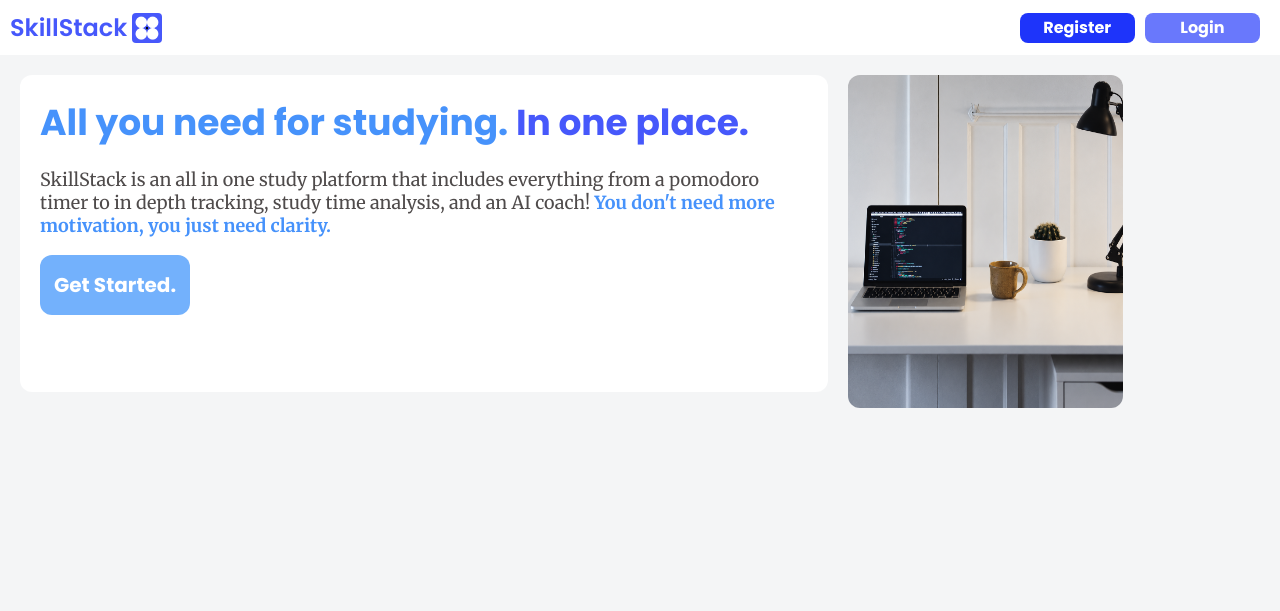
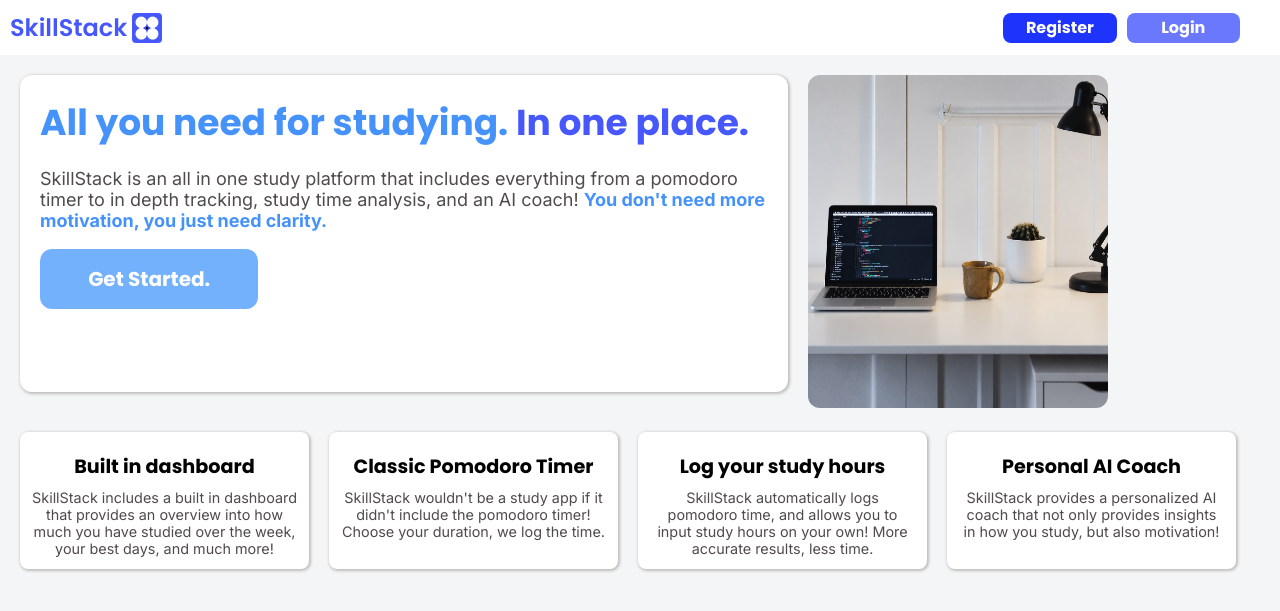
Before and after one commit to pkc0des/SkillStack, a Django app: page / in a window 1280 px wide. Shown: the top 611 px of the page. Run offline with Django 5.2, Linux system fonts and the light colour scheme.

Commit message:
Restructued fonts and added a component to home.html

```diff
--- a/accounts/static/accounts/home.css
+++ b/accounts/static/accounts/home.css
@@ -1,6 +1,10 @@
+* {
+    box-sizing: border-box;
+}
 .home-container {
     display: flex;
     flex-direction: row;
+    width: 100%;
 }
 
 
@@ -12,11 +16,12 @@
     width: 60%;
     padding: 20px;
     border-radius: 12px;
+    box-shadow: 1px 1px 3px 1px #bdbdbd;
 }
 
 .hero-card .header {
     font-size: 36px;
-    font-family: "Poppins", sans-serif;
+    font-family: var(--font-primary);
     color: hsl(215, 96%, 63%);
     margin: 0px;
 }
@@ -27,7 +32,7 @@
 
 .hero-card .short-description {
     font-size: 18px;
-    font-family: "Merriweather", sans-serif;
+    font-family: var(--font-secondary);
     color: var(--descriptive-text);
 }
 
@@ -37,7 +42,7 @@
 }
 
 .hero-card .get-started-btn {
-    width: 150px;
+    width: 30%;
     height: 60px;
     font-size: 20px;
     background-color: hsl(213, 96%, 72%);
@@ -45,7 +50,8 @@
     border: none;
     color: white;
     font-weight: bold;
-    font-family: "Poppins", sans-serif;
+
+    font-family: var(--font-primary);
     cursor: pointer;
 }
 
@@ -55,8 +61,42 @@
 }
 
 .img-container .example-image {
-    width: 275px;
+    width: 90%;
     height: 333px;
     margin-top: 20px;
     border-radius: 12px;
 }
+
+.feature-container {
+    display: flex;
+    flex-direction: row;
+    width: 95%;
+    gap: 20px;
+    background-color: var(--bg);
+    margin: 20px;
+}
+
+.feature-container .feature {
+    display: flex;
+    flex-direction: column;
+    background-color: var(--card);
+    padding: 12px;
+    width: 25%;
+    text-align: center;
+    border-radius: 8px;
+    box-shadow: 1px 1px 3px 1px #bdbdbd;
+}
+
+.feature-container .feature .feature-header {
+    font-family: var(--font-primary);
+    font-size: 1.2em;
+    margin: 8px;
+}
+
+.feature-container .feature .feature-description {
+    margin: 0px;
+    font-family: var(--font-secondary);
+    font-size: 0.9em;
+    text-align: center;
+    color: var(--descriptive-text);
+}
--- a/accounts/static/accounts/layout.css
+++ b/accounts/static/accounts/layout.css
@@ -3,6 +3,8 @@
     --card: #FFFFFF;
     --text: hsl(234, 96%, 63%);
     --descriptive-text: rgb(79, 75, 75);
+    --font-primary: "Poppins", sans-serif;
+    --font-secondary: "Inter", sans-serif;
 }
 
 body {
--- a/accounts/templates/accounts/home.html
+++ b/accounts/templates/accounts/home.html
@@ -19,6 +19,30 @@
         <div class="img-container">
             <img class="example-image" src="{% static 'accounts/images/student.png' %}">
         </div>
+    </div>
+    <div class="feature-container">
+        <div class="feature">
+            <h3 class="feature-header">Built in dashboard</h3>
+            <p class="feature-description">SkillStack includes a built in dashboard that provides an overview into how much you have studied over the week, your best days, and much more!</p>
+
+        </div>
+
+        <div class="feature">
+            <h3 class="feature-header">Classic Pomodoro Timer</h3>
+            <p class="feature-description">SkillStack wouldn't be a study app if it didn't include the pomodoro timer! Choose your duration, we log the time.</p>
+        </div>
+
+        <div class="feature">
+            <h3 class="feature-header">Log your study hours</h3>
+            <p class="feature-description">SkillStack automatically logs pomodoro time, and allows you to input study hours on your own! More accurate results, less time.</p>
+
+        </div>
+
+        <div class="feature">
+            <h3 class="feature-header">Personal AI Coach</h3>
+            <p class="feature-description">SkillStack provides a personalized AI coach that not only provides insights in how you study, but also motivation!</p>
+
+        </div>
 
     </div>
 
--- a/accounts/templates/accounts/layout.html
+++ b/accounts/templates/accounts/layout.html
@@ -11,7 +11,7 @@
         <link rel="stylesheet" href="{% static 'accounts/layout.css' %}">
         <link rel="preconnect" href="https://fonts.googleapis.com">
         <link rel="preconnect" href="https://fonts.gstatic.com" crossorigin>
-        <link href="https://fonts.googleapis.com/css2?family=Merriweather:ital,opsz,wght@0,18..144,300..900;1,18..144,300..900&family=Outfit:wght@100..900&family=Poppins:ital,wght@0,100;0,200;0,300;0,400;0,500;0,600;0,700;0,800;0,900;1,100;1,200;1,300;1,400;1,500;1,600;1,700;1,800;1,900&family=Rubik:ital,wght@0,300..900;1,300..900&display=swap" rel="stylesheet">
+        <link href="https://fonts.googleapis.com/css2?family=Inter:ital,opsz,wght@0,14..32,100..900;1,14..32,100..900&family=Merriweather:ital,opsz,wght@0,18..144,300..900;1,18..144,300..900&family=Outfit:wght@100..900&family=Poppins:ital,wght@0,100;0,200;0,300;0,400;0,500;0,600;0,700;0,800;0,900;1,100;1,200;1,300;1,400;1,500;1,600;1,700;1,800;1,900&family=Rubik:ital,wght@0,300..900;1,300..900&display=swap" rel="stylesheet">
         {% block links %}
 
         {% endblock %}
```
Also changed, not shown: 1 other file.
